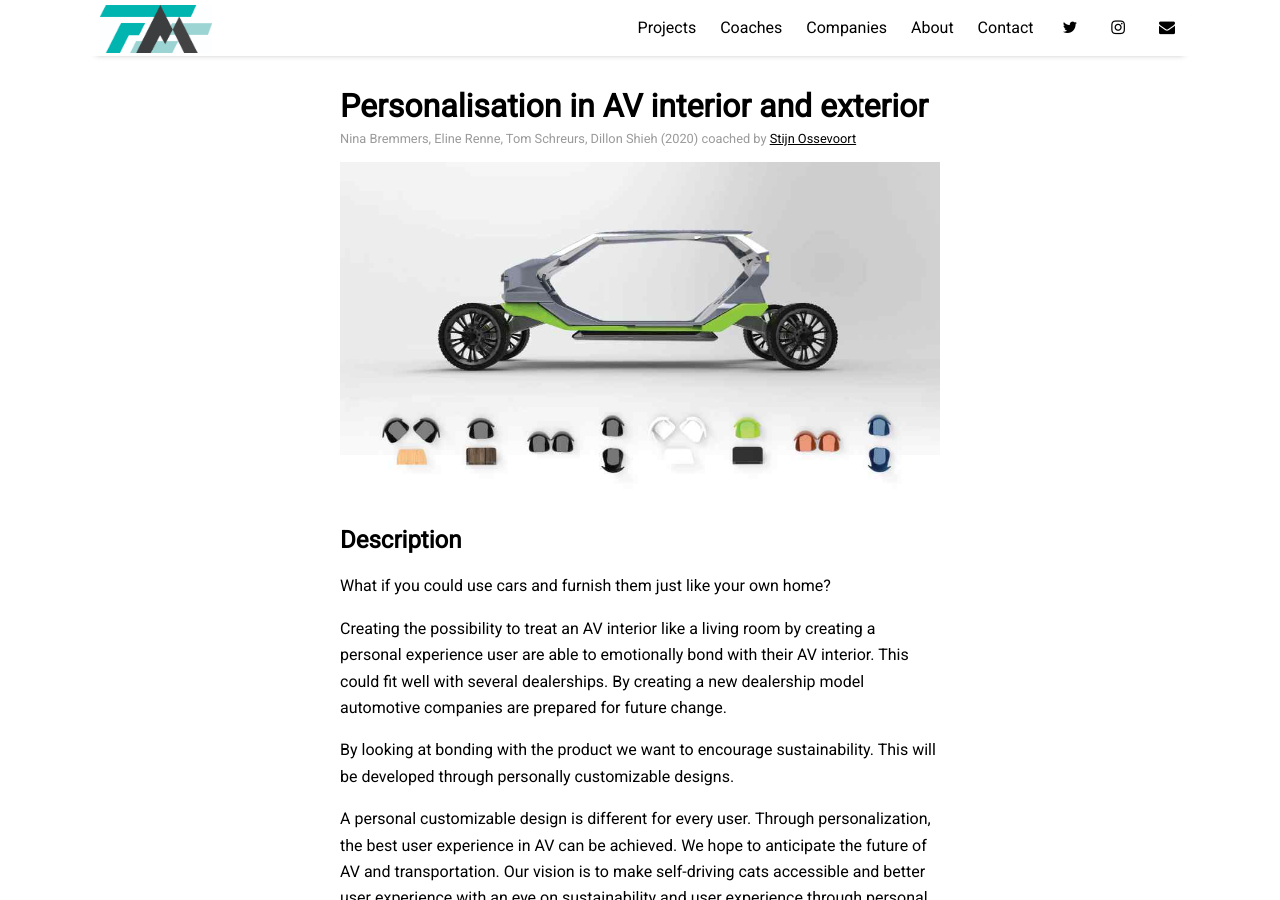
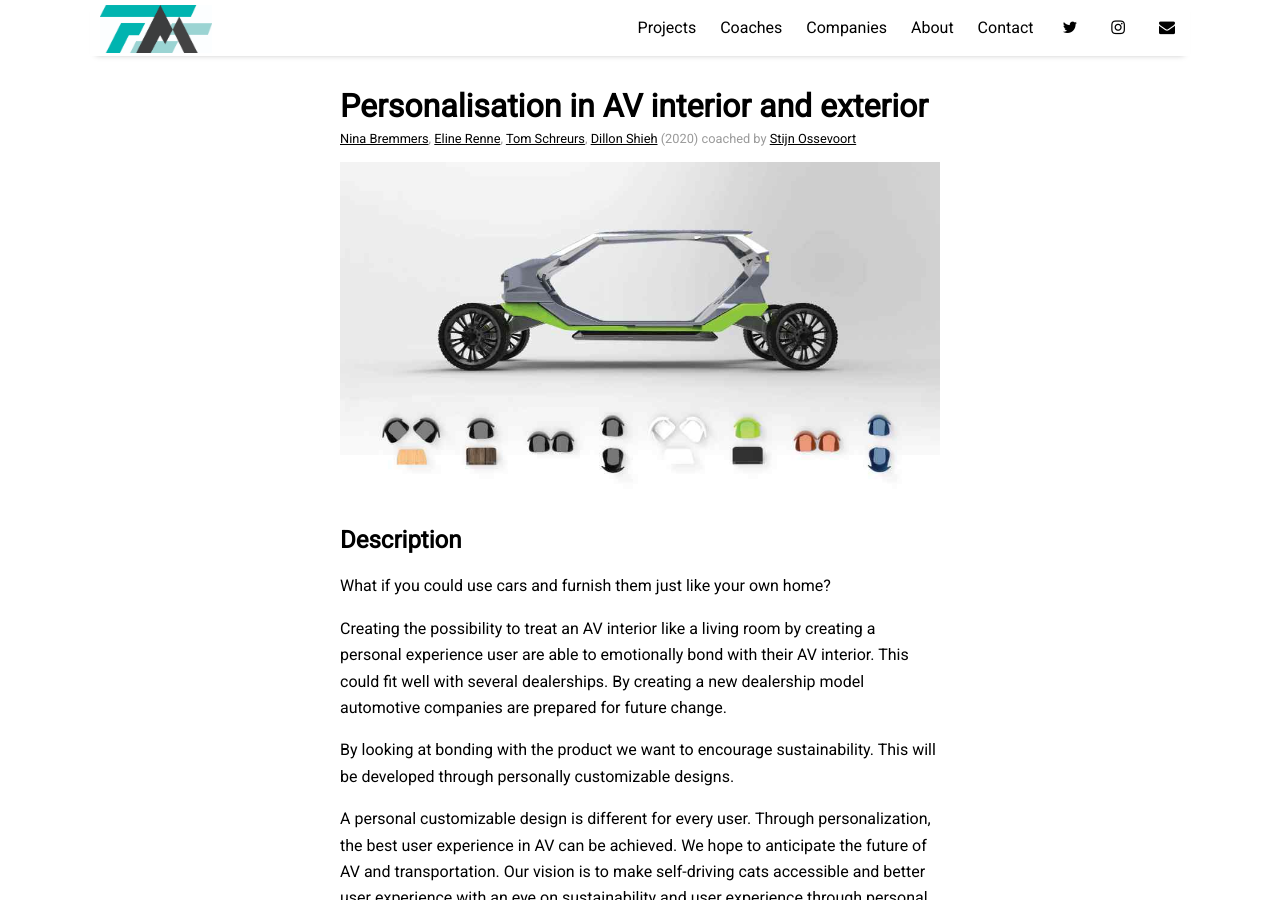
Before and after one commit to bazilinskyy/mobility-squad, a Jekyll site: the page built from _posts/2020-01-01-personalisedav.md, in a window 1280 px wide and 900 px high. Built offline with Jekyll 4.4.1, drawn with Linux system fonts in a browser that asks for light colours; nearby versions of some CDN libraries; comment, search, counter and statistics services are not loaded; part of the change alters nothing that is shown.

```diff
--- a/_posts/2020-01-01-personalisedav.md
+++ b/_posts/2020-01-01-personalisedav.md
@@ -4,9 +4,13 @@ year: 2020
 title: "Personalisation in AV interior and exterior"
 authors:
   - name: Nina Bremmers
+    website: https://www.linkedin.com/in/nina-bremmers-47a56b7a/?originalSubdomain=nl
   - name: Eline Renne
+    website: https://www.linkedin.com/in/eline-renne/?originalSubdomain=nl
   - name: Tom Schreurs
+    website: https://www.linkedin.com/in/ttp-schreurs/
   - name: Dillon Shieh
+    website: https://www.dillonshieh.com
 coaches:
   - name: Stijn Ossevoort
     website: https://www.linkedin.com/in/sostechnologydesign
```
